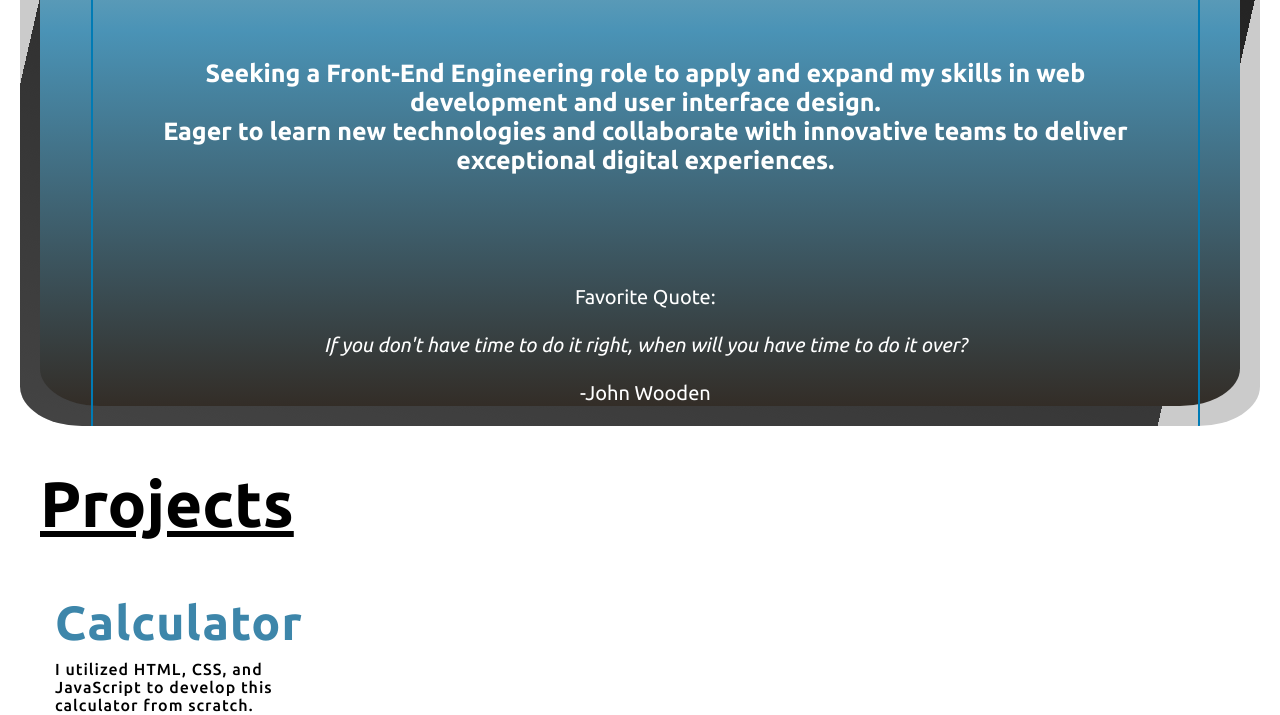
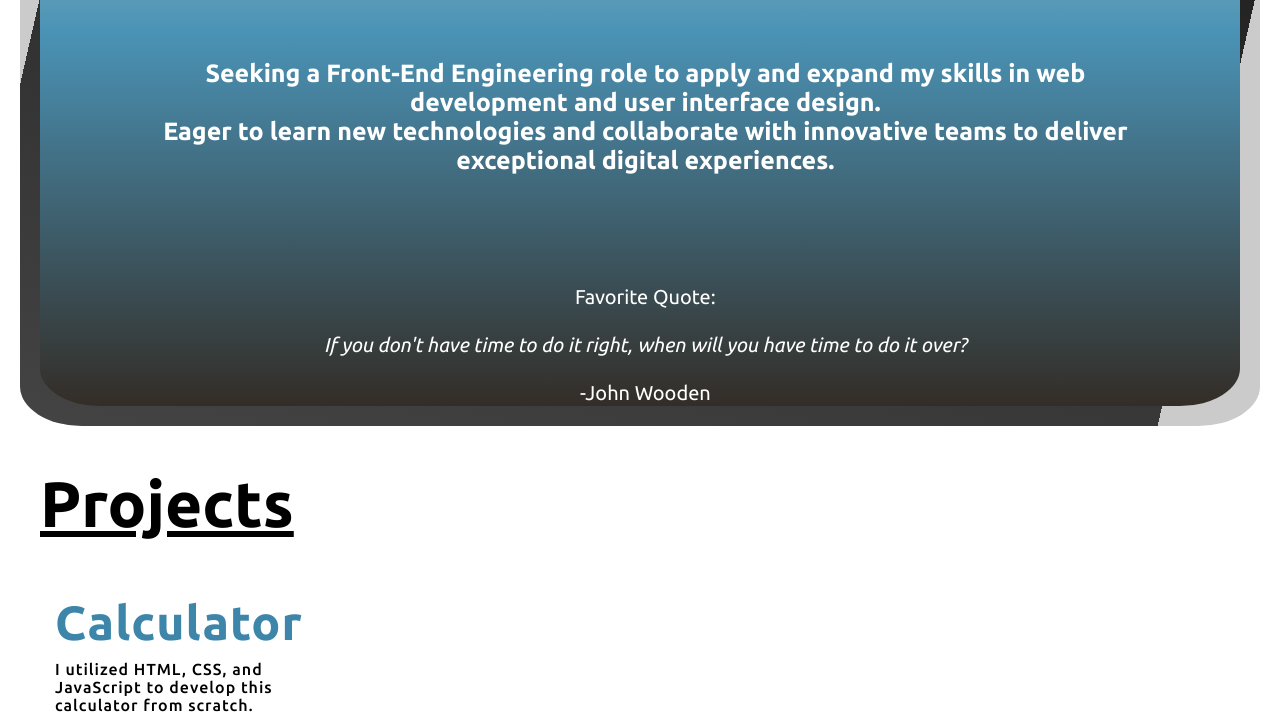
Before and after one commit to Prim967/Portfolio, a plain HTML site: page index.html in a window 1280 px wide. Shown: the part 538-1253 px from the top of the page. Drawn offline with Linux system fonts and the light colour scheme; files whose address does not match are found by name.

Commit message:
Remove Border on Professional section

```diff
--- a/resources/index.css
+++ b/resources/index.css
@@ -157,7 +157,6 @@ a:hover {
     text-align: center;
     padding: 10px 0px;
     margin: 40px;
-    border:2px solid #007bb5;
 }
 
 #job, #obj, #quote {
```
